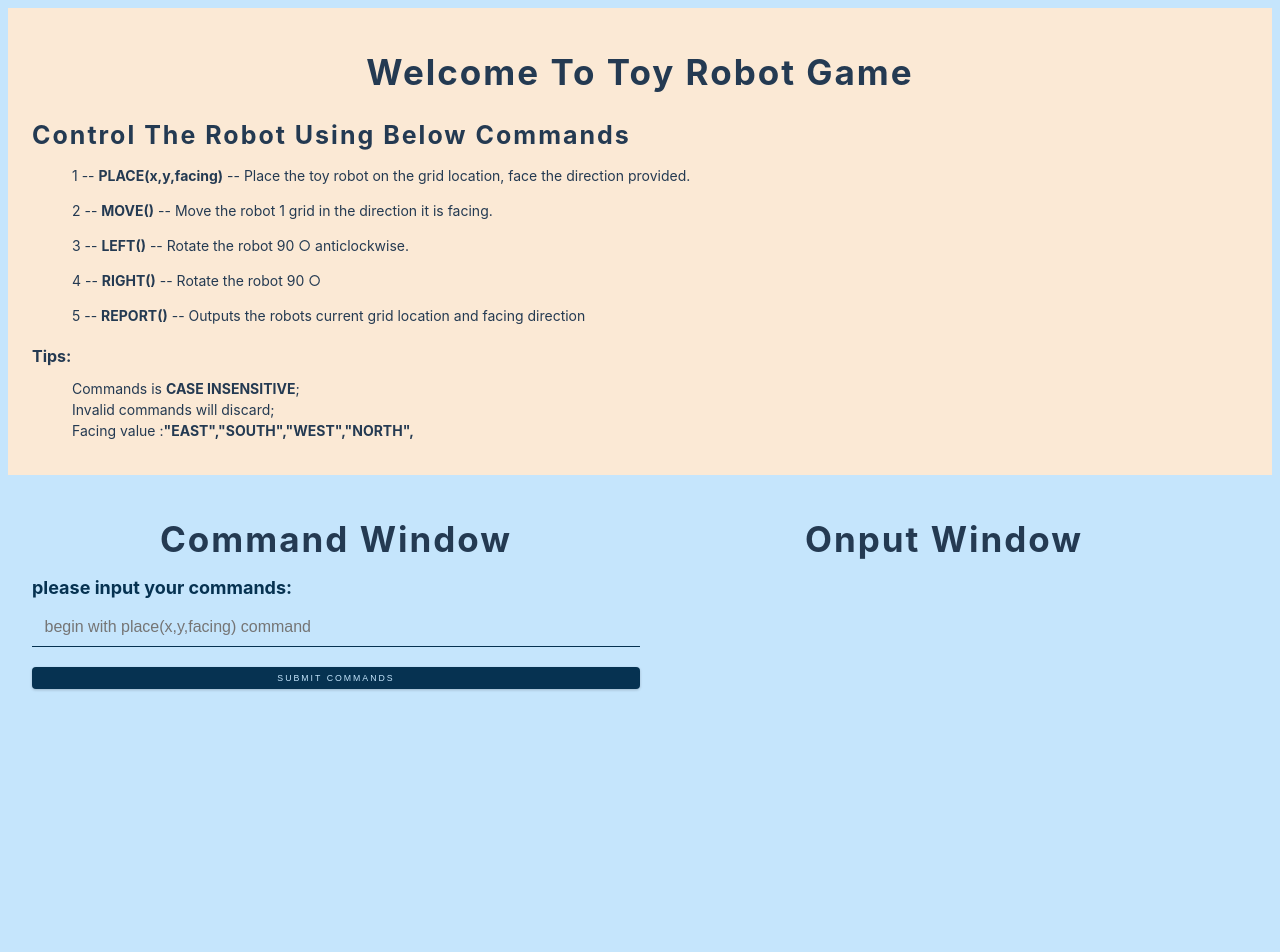
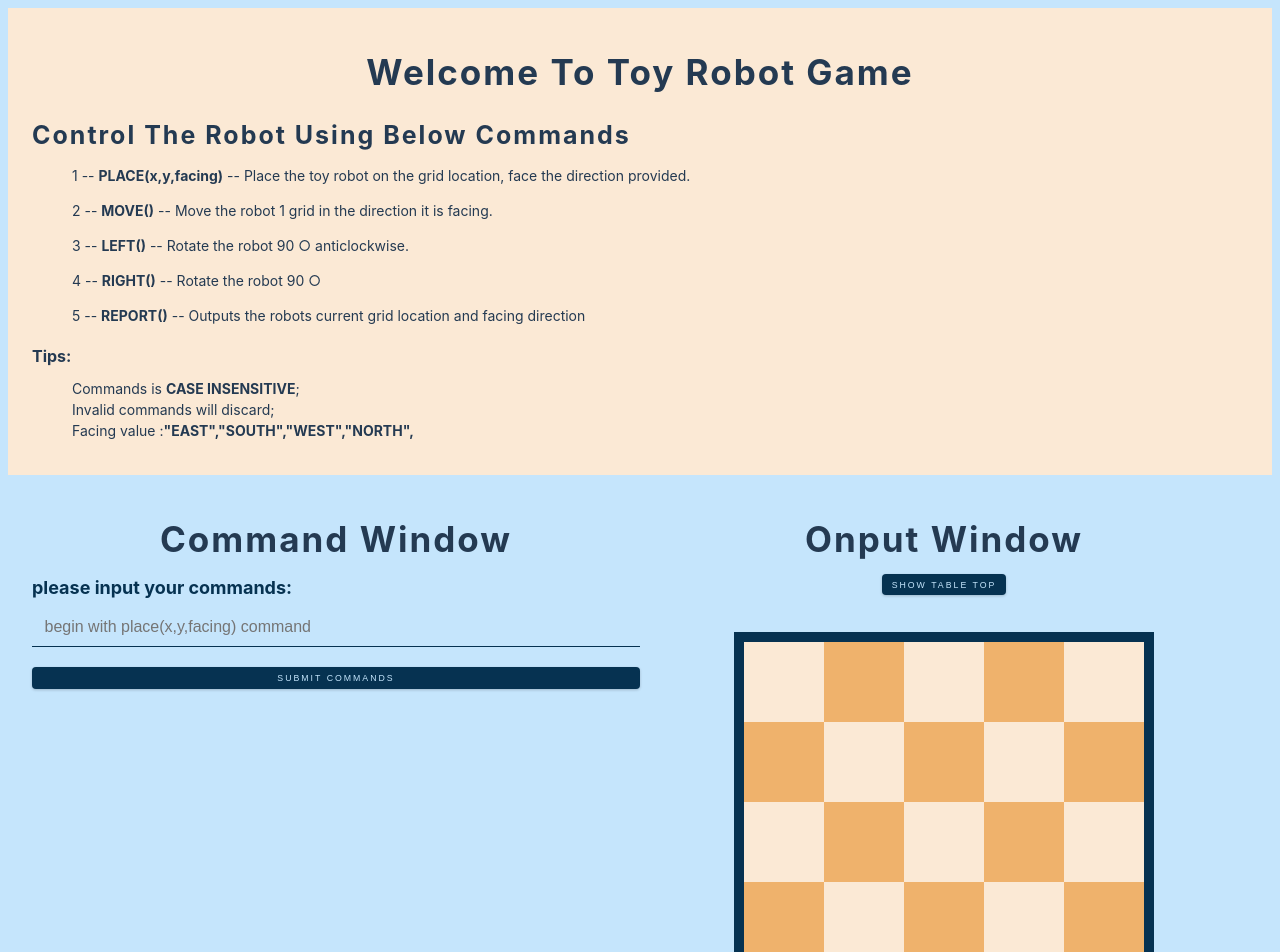
Before and after one commit to stkwn/toyrobot, a React (Create React App) app: page / in a window 1280 px wide. Shown: the top 952 px of the page. Before the commit the page ends 800 px from the top, so only its background shows below. Built offline with nearby package versions, Linux system fonts and the light colour scheme; the HTML template or start-up script is replaced by a standard one.

Commit message:
CREATE TABLE TOP

```diff
--- a/package.json
+++ b/package.json
@@ -8,6 +8,7 @@
     "@testing-library/user-event": "^13.5.0",
     "react": "^18.2.0",
     "react-dom": "^18.2.0",
+    "react-icons": "^4.8.0",
     "react-scripts": "5.0.1",
     "web-vitals": "^2.1.4"
   },
--- a/src/components/Game.jsx
+++ b/src/components/Game.jsx
@@ -5,12 +5,14 @@ import {
   errorMessages,
 } from "../utils/constants";
 import { checkCommand, checkParams } from "../utils/helpers";
+import TableTop from "./TableTop";
 
 export default function Game() {
   const [robot, setRobot] = useState(null);
   const [error, setError] = useState({});
   const [output, setOutput] = useState('');
   const [commandStr, setCommandStr] = useState("");
+  const [showTable, setShowTable] = useState(true)
 
   const handleChange = (e) => {
     setCommandStr(e.target.value);
@@ -123,9 +125,11 @@ export default function Game() {
           </form>
           {error.value && <p><strong>Error Message : {error.info}  </strong></p>}
         </div>
-        <div className="section-center">
+        <div className="section-center flex-col">
           <h1 className="text-center">Onput Window</h1>
+          <button className="btn" onClick={()=>setShowTable(!showTable)}>Show Table Top</button>
           <h2 className="text-center">{output}</h2>
+          {showTable && <TableTop robot={robot}/>}
         </div>
       </div>
     </>
--- /dev/null
+++ b/src/components/TableTop.jsx
@@ -0,0 +1,33 @@
+
+import React from 'react'
+import { tableSize } from './../utils/constants';
+import {BsRobot} from 'react-icons/bs'
+
+export default function TableTop({robot}) {
+
+if (!robot) robot = {x:99,y:99,facing:'NORTH'}
+
+const rotate ={
+  "EAST": "rotate_east",
+  "WEST": "rotate_west",
+  "SOUTH": "rotate_south",
+  "NORTH": "rotate_north"
+}
+
+function container (x,y,facing) {
+  const active = ( y===0  ? (x === 0 ? 0 :x ) : (y*tableSize-1+x+1));
+  const roateclassName = rotate[facing];
+   console.log(active)
+
+  const divs = Array(tableSize*tableSize).fill().map((_,index) =>
+  <div key={index} className={index === active ? `square active ${roateclassName}`:`square ` }>
+    {<BsRobot />}
+  </div>)
+
+  return <div className='tableTop_container'>{divs}</div>
+}
+  return (<>
+      {container(robot.x,robot.y,robot.facing)}
+  </>
+  )
+}
--- a/src/index.css
+++ b/src/index.css
@@ -7,6 +7,7 @@
     --clr-grey-dark: hsl(211, 39%, 23%);
     --clr-grey-light: hsl(210, 36%, 96%);
     --clr-yellow-light: hsl(31, 82%, 91%);
+    --clr-yellow-dark: hsl(32, 80%, 68%);
     --transition: all 0.3s linear;
     --spacing: 0.1rem;
     --radius: 0.25rem;
@@ -82,6 +83,13 @@ p {
   width: 90vw;
   margin: 0 auto;
   max-width: var(--max-width);
+  /* min-width: var(--max-width); */
+}
+.flex-col {
+  display: flex;
+  /* justify-content: center; */
+  align-items: center;
+  flex-direction: column;
 }
 
 @media screen and (min-width: 992px) {
@@ -148,3 +156,79 @@ label {
   background-color: transparent;
   margin-bottom: 2rem;
 }
+
+/* TableTopContainer */
+.tableTop_container {
+  width:30%;
+  min-width: 400px;
+  background-color: var(--clr-blue-dark);
+  padding:1rem;
+  display: flex;
+  flex-wrap: wrap-reverse;
+
+}
+
+.square {
+   box-sizing: border-box;
+    width: calc(20%);
+    /* padding-bottom: calc(20%); */
+    display: flex;
+    justify-content: center;
+    align-items: center;
+    padding:2rem;
+    font-size: 4rem;
+
+}
+.square svg{
+  opacity: 0;
+}
+
+.active svg{
+  opacity: 1;
+}
+
+.rotate_east svg{
+  rotate: 90deg;
+}
+.rotate_south svg {
+  rotate: -180deg;
+}
+
+.rotate_west svg {
+  rotate: -90deg;
+}
+
+.rotate_north svg {
+  rotate: 0deg;
+}
+
+.square:nth-child(odd) {
+  background-color: var(--clr-yellow-light)
+}
+.square:nth-child(even) {
+  background-color: var(--clr-yellow-dark)
+}
+
+
+
+/* .tableTop_row {
+  display: flex;
+
+
+}
+
+
+.tableTop_box {
+  flex:1;
+}
+
+.tableTop_row:nth-child(odd) .tableTop_box:nth-child(odd),
+.tableTop_row:nth-child(even) .tableTop_box:nth-child(even)
+{
+    background-color: antiquewhite;
+}
+.tableTop_row:nth-child(odd) .tableTop_box:nth-child(even),
+.tableTop_row:nth-child(even) .tableTop_box:nth-child(odd)
+{
+  background-color: lightpink
+} */
```
Also changed, not shown: src/components/Sandbox.jsx (+66 -21 lines), 2 other files (tests, documents, lock files or other folders).
